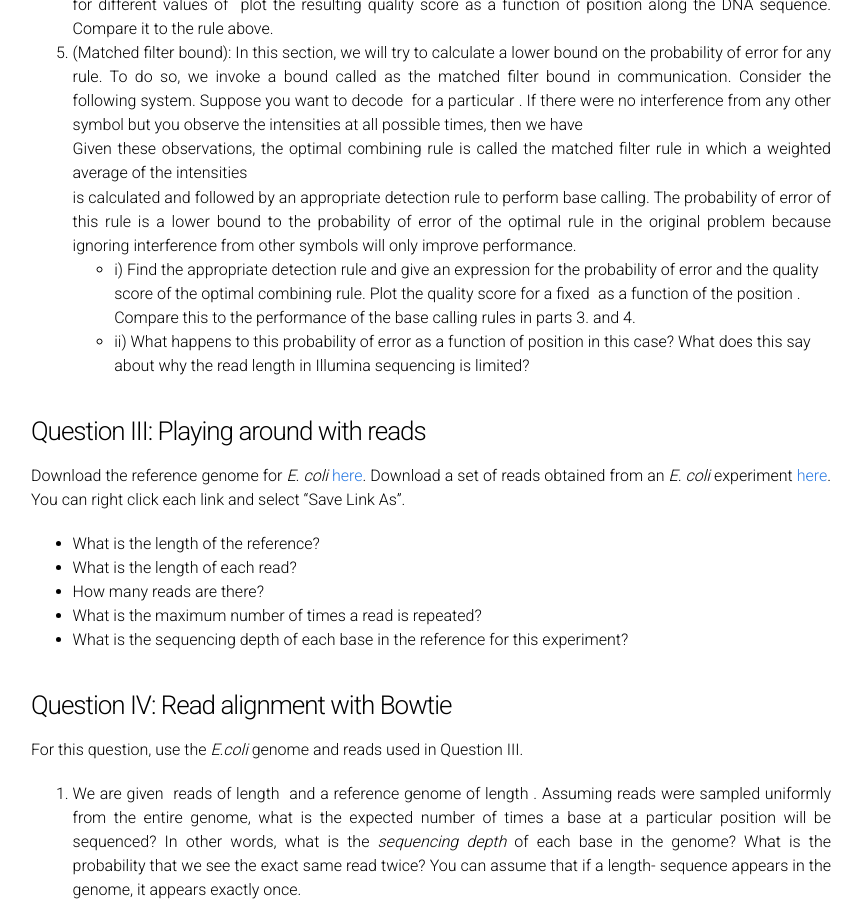
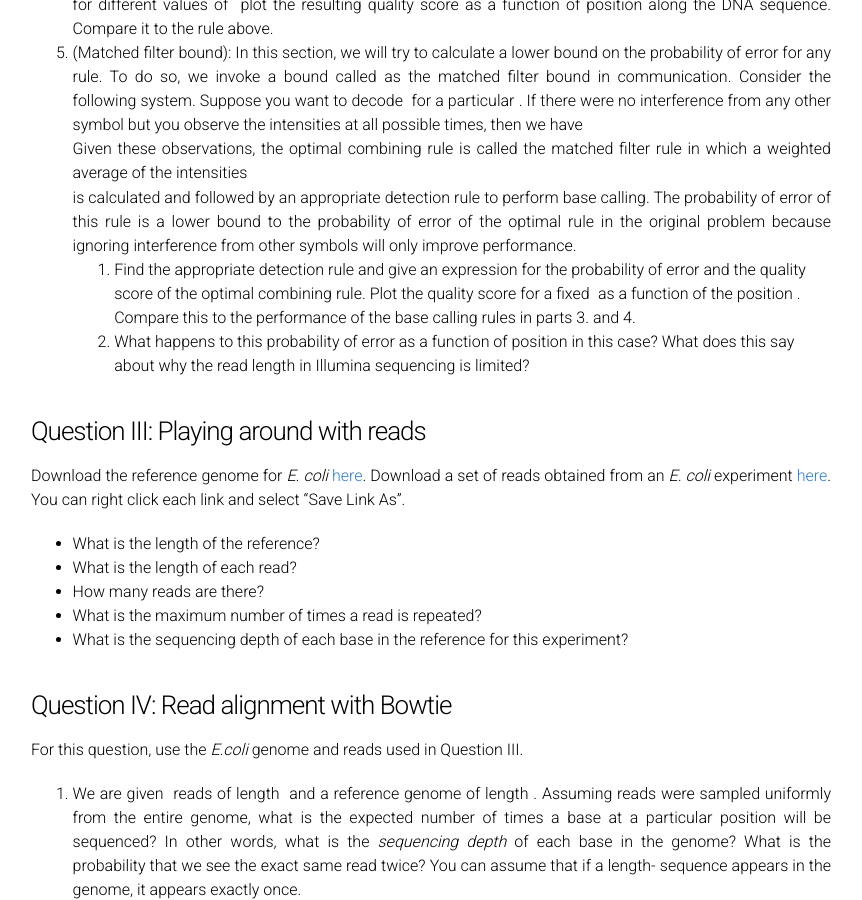
Before and after one commit to laurashen/data-science-sequencing.github.io, a Jekyll site: the page built from assignments/assignment1.md, in a window 1280 px wide and 900 px high, scrolled down 1159 px. Shown: the whole window, without its empty margins (209-1071 px from the left). Built offline with Jekyll 4.4.1, drawn with Linux system fonts in a browser that asks for light colours; formulas are drawn with MathJax 3; comment, search, counter and statistics services are not loaded; some of the changed text lies outside the part shown.

Commit message:
assignment1

```diff
--- a/assignments/assignment1.md
+++ b/assignments/assignment1.md
@@ -68,8 +68,8 @@ Given these observations, the optimal combining rule is called the matched filte
 y_m = \sum_t Q_{mt}\tilde{y}(t)
 \\]
 is calculated and followed by an appropriate detection rule to perform base calling. The probability of error of this rule is a lower bound to the probability of error of the optimal rule in the original problem because ignoring interference from other symbols will only improve performance.
-    - i) Find the appropriate detection rule and give an expression for the probability of error and the quality score of the optimal combining rule. Plot the quality score for a fixed $$p=0.05$$ as a function of the position $$m$$. Compare this to the performance of the base calling rules in parts 3. and 4.
-    - ii) What happens to this probability of error as a function of position in this case? What does this say about why the read length in Illumina sequencing is limited?
+    1. Find the appropriate detection rule and give an expression for the probability of error and the quality score of the optimal combining rule. Plot the quality score for a fixed $$p=0.05$$ as a function of the position $$m$$. Compare this to the performance of the base calling rules in parts 3. and 4.
+    2. What happens to this probability of error as a function of position in this case? What does this say about why the read length in Illumina sequencing is limited?
 
 ### Question III: Playing around with reads
 
```
Also changed, not shown: other parts of assignments/assignment1.md (+1 -1 lines).
